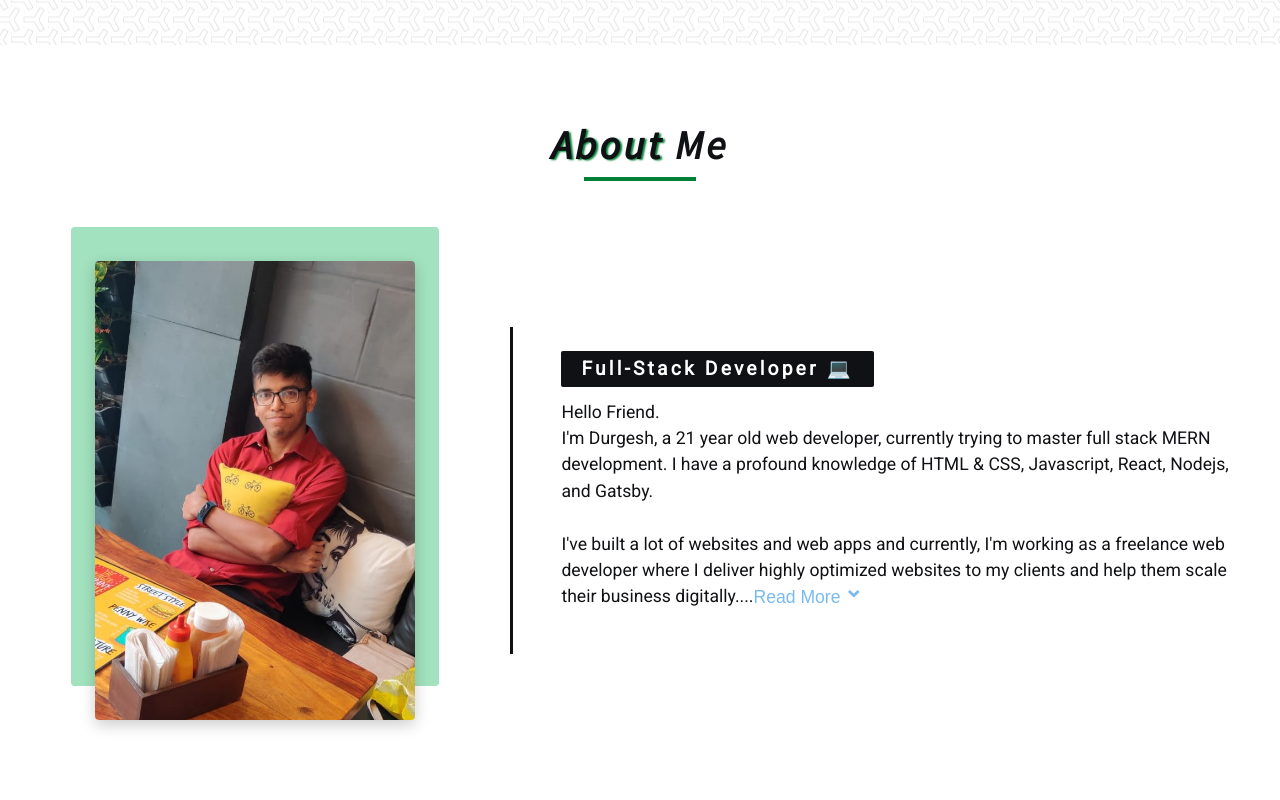
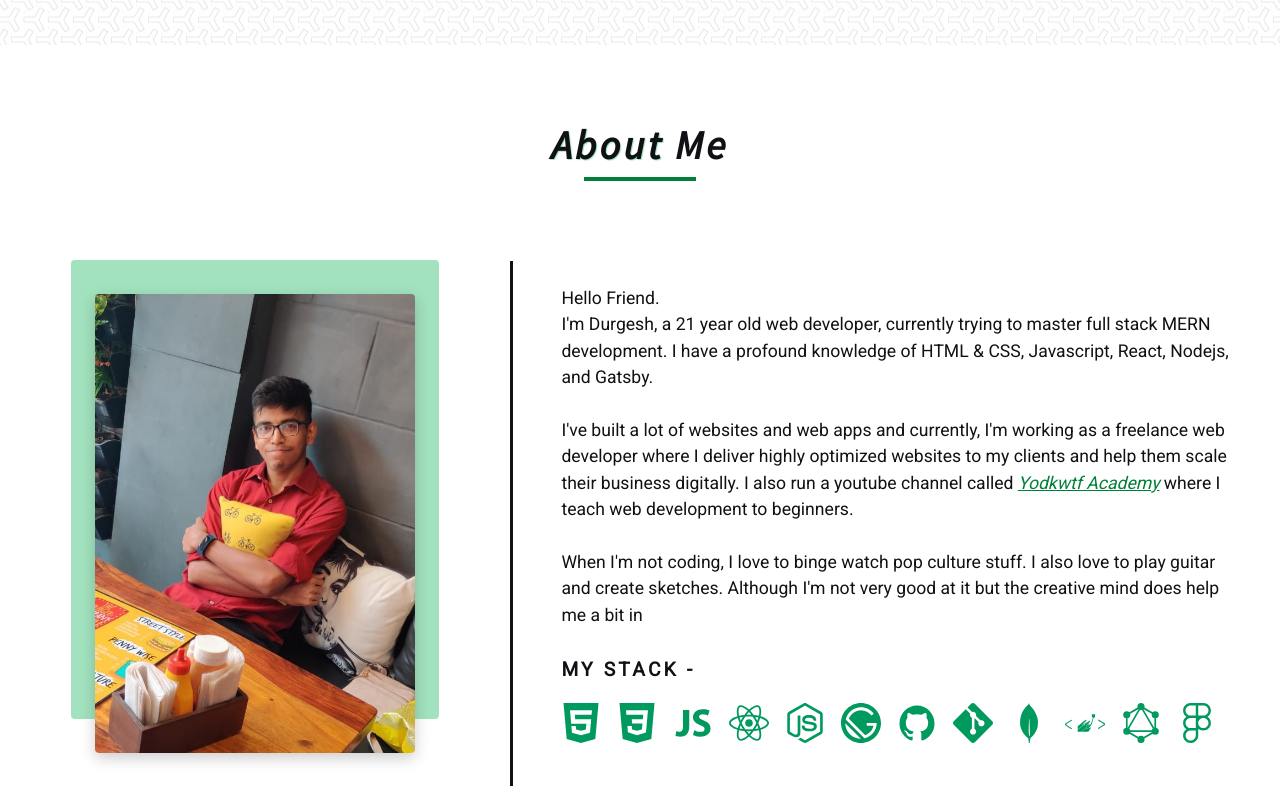
Before and after one commit to yodkwtf/yodkwtf.com, a React (Create React App) app: page / in a window 1280 px wide. Shown: the part 760-1560 px from the top of the page. Built offline with nearby package versions, Linux system fonts and the light colour scheme.

Commit message:
skills section shifted to about section

```diff
--- a/src/components/About.js
+++ b/src/components/About.js
@@ -2,10 +2,10 @@ import React from 'react';
 import { FaAngleUp, FaAngleDown } from 'react-icons/fa';
 import aboutSmallImage from '../images/about/about-image-small.jpg';
 import aboutBigImage from '../images/about/about-image.jpg';
+import { Skills } from './Skills';
 
 export const About = () => {
   // state
-  const [readMore, setReadMore] = React.useState(false);
   const [age, setAge] = React.useState(20);
 
   React.useEffect(() => {
@@ -42,7 +42,6 @@ export const About = () => {
         </article>
 
         <article className="about-info">
-          <h4>Full-Stack developer 💻</h4>
           <p>
             {/* text */}
             Hello Friend. <br />
@@ -54,33 +53,24 @@ export const About = () => {
             I've built a lot of websites and web apps and currently, I'm working
             as a freelance web developer where I deliver highly optimized
             websites to my clients and help them scale their business digitally.
-            {readMore ? (
-              <>
-                I also run a youtube channel called Yodkwtf Academy where I
-                teach web development to beginners.
-                <br />
-                <br />
-                When I'm not coding, I love to binge watch pop culture stuff. I
-                also love to play guitar and create sketches. Although I'm not
-                very good at it but the creative mind does help me a bit in
-                creating awesome designs for my websites.
-              </>
-            ) : (
-              `...`
-            )}
-            {/* read more btn */}
-            <button id="toggle-text" onClick={() => setReadMore(!readMore)}>
-              {readMore ? (
-                <>
-                  &nbsp;show less <FaAngleUp />
-                </>
-              ) : (
-                <>
-                  read more <FaAngleDown />
-                </>
-              )}
-            </button>
+            I also run a youtube channel called{' '}
+            <a
+              href="https://youtube.com/c/yodkwtf"
+              target="_blank"
+              rel="noreferrer"
+            >
+              Yodkwtf Academy
+            </a>{' '}
+            where I teach web development to beginners.
+            <br />
+            <br />
+            When I'm not coding, I love to binge watch pop culture stuff. I also
+            love to play guitar and create sketches. Although I'm not very good
+            at it but the creative mind does help me a bit in
           </p>
+
+          {/* stack */}
+          <Skills />
         </article>
       </div>
     </section>
--- a/src/components/Skills.js
+++ b/src/components/Skills.js
@@ -3,26 +3,19 @@ import { skills } from '../data/data';
 
 export const Skills = () => {
   return (
-    <section className="section skills" id="skills">
-      <div className="section-title">
-        <h2>
-          <span>languages & tools</span> i work with
-        </h2>
-        <div className="underline"></div>
-      </div>
+    <>
+      <h4 className="skills-title">MY STACK -</h4>
 
       {/* skills-center */}
-      <div className="skills-center section-center">
-        {skills.map(({ id, title, image, icon }) => {
+      <div className="skills-center">
+        {skills.map(({ id, title, icon }) => {
           return (
-            <article key={id} className="skill">
-              {/* <img src={image} alt={title} className="skill-image" /> */}
-              <h1>{icon}</h1>
-              <h4 className="skill-title">{title}</h4>
+            <article key={id} className="skill" title={title}>
+              <h3 className="skill-icon">{icon}</h3>
             </article>
           );
         })}
       </div>
-    </section>
+    </>
   );
 };
--- a/src/data/data.js
+++ b/src/data/data.js
@@ -2,15 +2,16 @@ import React from 'react';
 import {
   SiHtml5,
   SiCss3,
-  SiSass,
-  SiJavascript,
-  SiBootstrap,
-  SiJquery,
   SiReact,
-  SiGithub,
-  SiNetlify,
-  SiVisualstudiocode,
+  SiNodeDotJs,
+  SiGatsby,
+  SiMongodb,
+  SiStyledComponents,
+  SiGraphql,
+  SiFigma,
+  SiGit,
 } from 'react-icons/si';
+import { IoLogoJavascript, IoLogoGithub } from 'react-icons/io';
 
 // **************************
 // skills
@@ -19,75 +20,63 @@ import {
 export const skills = [
   {
     id: 1,
-    image:
-      'https://res.cloudinary.com/dds18bzdy/image/upload/c_scale,h_400/v1615112108/skills_portfolio/html_e3zuxs.webp',
     title: 'HTML',
     icon: <SiHtml5 />,
   },
   {
     id: 2,
-    image:
-      'https://res.cloudinary.com/dds18bzdy/image/upload/c_scale,h_400,w_400/v1615112107/skills_portfolio/css_eukzsu.webp',
     title: 'CSS',
     icon: <SiCss3 />,
   },
   {
     id: 3,
-    image:
-      'https://res.cloudinary.com/dds18bzdy/image/upload/c_scale,h_400/v1615112108/skills_portfolio/javascript_blwmub.webp',
     title: 'Javascript',
-    icon: <SiJavascript />,
+    icon: <IoLogoJavascript />,
   },
-
   {
     id: 4,
-    image:
-      'https://res.cloudinary.com/dds18bzdy/image/upload/c_scale,h_300/v1615112108/skills_portfolio/sass_fhymhd.webp',
-    title: 'Sass',
-    icon: <SiSass />,
+    title: 'React',
+    icon: <SiReact />,
   },
-
   {
     id: 5,
-    image:
-      'https://res.cloudinary.com/dds18bzdy/image/upload/c_scale,h_400/v1615112107/skills_portfolio/bootstrap_qvf7ze.webp',
-    title: 'Bootstrap',
-    icon: <SiBootstrap />,
+    title: 'Nodejs',
+    icon: <SiNodeDotJs />,
   },
   {
     id: 6,
-    image:
-      'https://res.cloudinary.com/dds18bzdy/image/upload/c_scale,h_200/v1615112108/skills_portfolio/jquery_r6e4mm.webp',
-    title: 'jQuery',
-    icon: <SiJquery />,
+    title: 'Gatsby',
+    icon: <SiGatsby />,
   },
   {
     id: 7,
-    image:
-      'https://res.cloudinary.com/dds18bzdy/image/upload/c_scale,h_400/v1615112108/skills_portfolio/react_pg9f18.webp',
-    title: 'React JS',
-    icon: <SiReact />,
+    title: 'github',
+    icon: <IoLogoGithub />,
   },
   {
     id: 8,
-    image:
-      'https://res.cloudinary.com/dds18bzdy/image/upload/c_scale,h_400/v1615109122/skills_portfolio/github_kehram.webp',
-    title: 'GitHub',
-    icon: <SiGithub />,
+    title: 'Git',
+    icon: <SiGit />,
   },
   {
     id: 9,
-    image:
-      'https://res.cloudinary.com/dds18bzdy/image/upload/c_scale,h_400/v1615109895/skills_portfolio/netlify_x2su8j.webp',
-    title: 'Netlify',
-    icon: <SiNetlify />,
+    title: 'mongoDb',
+    icon: <SiMongodb />,
   },
   {
     id: 10,
-    image:
-      'https://res.cloudinary.com/dds18bzdy/image/upload/c_scale,h_400/v1615112108/skills_portfolio/vscode_akfeuy.webp',
-    title: 'VSCode',
-    icon: <SiVisualstudiocode />,
+    title: 'styled-components',
+    icon: <SiStyledComponents />,
+  },
+  {
+    id: 11,
+    title: 'graphql',
+    icon: <SiGraphql />,
+  },
+  {
+    id: 12,
+    title: 'figma',
+    icon: <SiFigma />,
   },
 ];
 
--- a/src/index.css
+++ b/src/index.css
@@ -296,7 +296,7 @@ p {
 }
 .section-title span {
   font-weight: bolder;
-  text-shadow: 2px 1px 2px var(--clr-primary);
+  text-shadow: 1px 1px 1px var(--clr-tertiary);
 }
 
 /*
@@ -707,29 +707,10 @@ ABOUT
   text-align: center;
 }
 
-.about-info h4 {
-  text-align: center;
-  background: var(--clr-font);
-  color: var(--clr-body-bcg);
-  margin-bottom: 0 auto 1.5rem;
-  padding: 0.5rem 1.25rem;
-  border-radius: 2px;
-  display: block;
-}
-#toggle-text {
-  background: transparent;
-  outline: none;
-  text-transform: capitalize;
-  color: rgb(121, 187, 241);
-  border: none;
-  font-size: 0.9rem;
-  cursor: pointer;
-}
-
-@media screen and (min-width: 768px) {
-  #toggle-text {
-    font-size: 1.1rem;
-  }
+.about-info a {
+  color: var(--clr-primary);
+  text-decoration: underline;
+  font-style: italic;
 }
 
 @media screen and (min-width: 992px) {
@@ -772,9 +753,6 @@ ABOUT
     height: 100%;
     border-radius: 0.25rem;
     background: var(--clr-tertiary);
-  }
-  .about-info h4 {
-    display: inline-block;
   }
   .about-info p {
     max-width: 45rem;
@@ -968,113 +946,30 @@ SKILLS
 ======================
 */
 
-/* .skills-center {
-  display: grid;
-  grid-template-columns: 1fr 1fr 1fr;
-  place-items: center;
-  gap: 0rem 2rem;
-}
-.skill {
-  position: relative;
-}
-.skill-image {
-  object-fit: contain;
-  width: 150px;
-  height: 150px;
-  transition: var(--long-transition);
-}
-.skill-title {
-  position: absolute;
-  top: 50%;
-  left: 50%;
-  transform: translate(-50%, -50%);
-  color: var(--clr-body-bcg);
-  background: var(--clr-font);
-  padding: 0.5rem;
-  text-align: center;
-  transition: var(--long-transition);
-  opacity: 0.01;
-}
-.skill:hover .skill-image {
-  opacity: 0.7;
-  box-shadow: var(--dark-shadow);
-}
-.skill:hover .skill-title {
-  opacity: 1;
+.skills-title {
+  margin: 2rem 0 1.5rem;
 }
 
-@media screen and (min-width: 524px) {
-  .skills-center {
-    gap: 2rem;
-  }
+.skills-center {
+  display: flex;
+  align-items: center;
+  justify-content: center;
+  flex-wrap: wrap;
+  gap: 1rem;
 }
+
+.skill-icon {
+  font-size: 2.5rem;
+  color: var(--clr-secondary);
+  transition: var(--transition);
+}
+.skill-icon:hover {
+  color: var(--clr-primary);
+}
+
 @media screen and (min-width: 992px) {
   .skills-center {
-    gap: 3rem 2rem;
-    grid-template-columns: 1fr 1fr 1fr 1fr;
-  }
-}
-@media screen and (min-width: 1170px) {
-  .skills-center {
-    grid-template-columns: 1fr 1fr 1fr 1fr 1fr;
-  }
-} */
-
-.skills-center {
-  display: grid;
-  grid-template-columns: 1fr 1fr 1fr;
-  place-items: center;
-  gap: 1rem;
-}
-.skill {
-  position: relative;
-}
-.skill h1 {
-  background: var(--clr-body-bcg-3);
-  padding: 1.25rem;
-  font-size: 2rem;
-  line-height: 0;
-  border-radius: 50%;
-  background: var(--clr-primary-gradient);
-  color: var(--clr-white);
-  margin-bottom: 0;
-}
-.skill-title {
-  position: absolute;
-  top: 50%;
-  left: 50%;
-  transform: translate(-50%, -50%);
-  color: var(--clr-body-bcg);
-  background: var(--clr-font);
-  padding: 0.5rem;
-  text-align: center;
-  transition: var(--long-transition);
-  opacity: 0.01;
-}
-.skill:hover .skill-image {
-  opacity: 0.7;
-}
-.skill:hover .skill-title {
-  opacity: 1;
-}
-@media screen and (min-width: 676px) {
-  .skills-center {
-    grid-template-columns: repeat(4, 1fr);
-    gap: 1rem;
-  }
-  .skill h1 {
-    padding: 1.5rem;
-    font-size: 3.25rem;
-  }
-}
-@media screen and (min-width: 992px) {
-  .skills-center {
-    grid-template-columns: repeat(5, 1fr);
-    gap: 2rem 1rem;
-  }
-  .skill h1 {
-    padding: 1.5rem;
-    font-size: 3.25rem;
+    justify-content: unset;
   }
 }
 
--- a/src/pages/HomePage.js
+++ b/src/pages/HomePage.js
@@ -17,7 +17,6 @@ const HomePage = () => {
       <Hero />
       <About />
       <Projects />
-      <Skills />
       <Contact />
     </main>
   );
```
